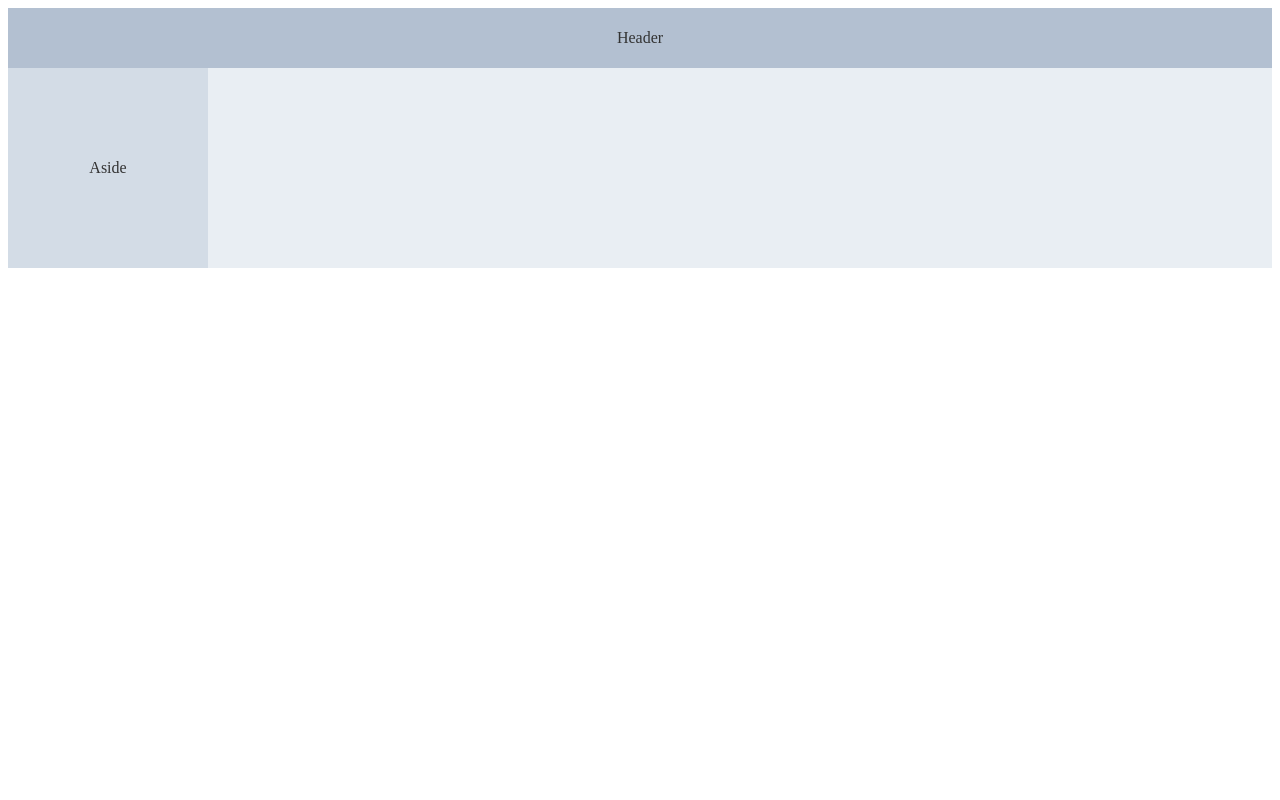
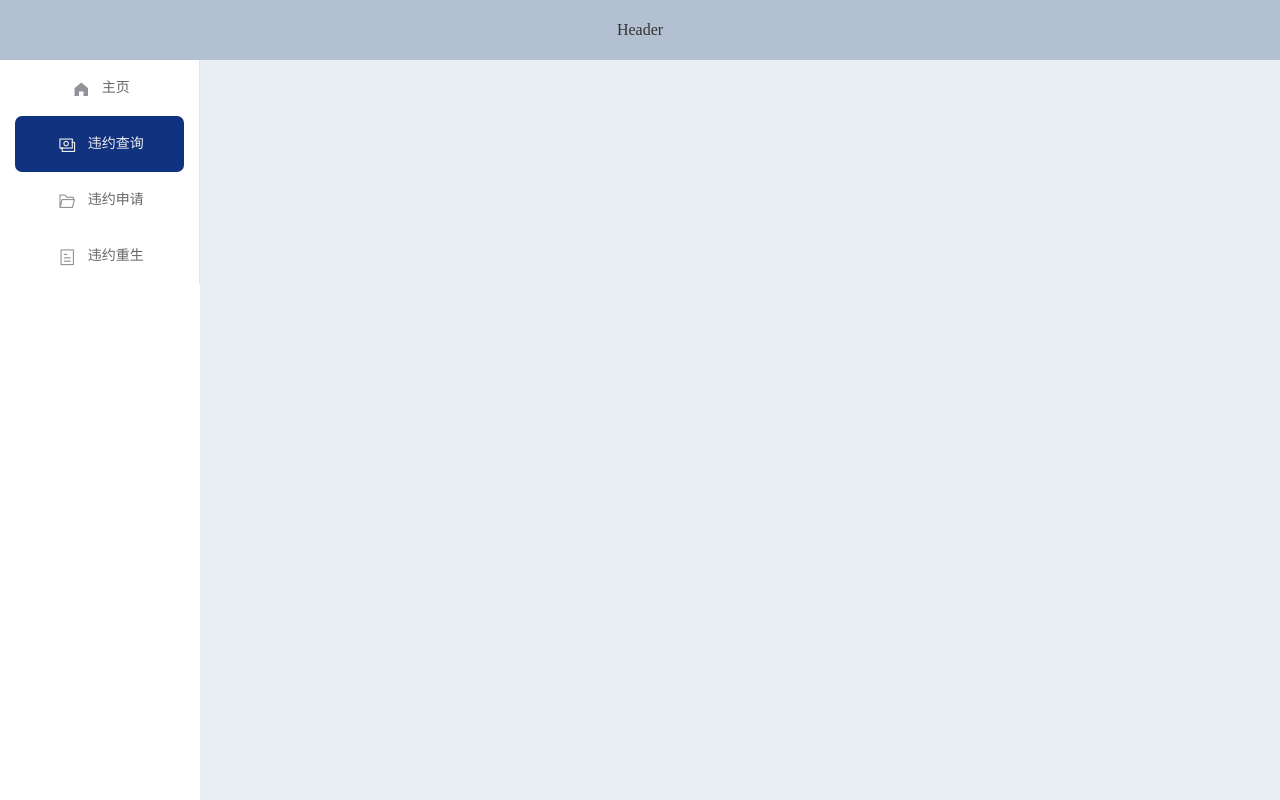
Before and after one commit to cyyyy-y/customer_fronted, a Vue app: page /DefaultQueries in a window 1280 px wide. Built offline with nearby package versions, Linux system fonts and the light colour scheme.

Commit message:
'侧边栏完善'

```diff
--- a/package.json
+++ b/package.json
@@ -10,6 +10,7 @@
   "dependencies": {
     "core-js": "^2.6.5",
     "element-ui": "^2.15.9",
+    "normalize.css": "^8.0.1",
     "vue": "^2.6.10",
     "vue-router": "^3.0.3"
   },
--- a/src/components/index/Index.vue
+++ b/src/components/index/Index.vue
@@ -2,7 +2,25 @@
   <el-container>
     <el-header>Header</el-header>
     <el-container>
-      <el-aside width="200px">Aside</el-aside>
+      <el-aside width="200px">
+        <el-menu
+            router
+            unique-opened
+            mode="vertical"
+            background-color="#fff"
+            text-color="#666"
+            active-text-color="#eee"
+            :default-active="$route.path">
+          <el-menu-item v-for="item in isAdmin ? menuAdmin : menuStaff"
+                        :key="item.name"
+                        :index="item.routerPath">
+            <template slot="title">
+              <i :class=item.icon></i>
+              {{item.name}}
+            </template>
+          </el-menu-item>
+        </el-menu>
+      </el-aside>
       <el-main>
         <router-view  />
       </el-main>
@@ -12,7 +30,26 @@
 
 <script>
 export default {
-  name: "Index"
+  name: "Index",
+  data() {
+    return {
+      isAdmin: false,
+      menuStaff: [
+        { routerPath: "/staff/StaffHome", name: "主页", icon: "el-icon-s-home" },
+        { routerPath: "/DefaultQueries", name: "违约查询", icon: "el-icon-money" },
+        { routerPath: "/staff/DefaultApplication", name: "违约申请", icon: "el-icon-folder-opened" },
+        { routerPath: "/staff/DefaultRebirth", name: "违约重生", icon: "el-icon-tickets" },
+      ],
+      menuAdmin: [
+        { routerPath: "/admin/AdminHome", name: "主页", icon: "el-icon-s-home" },
+        { routerPath: "/DefaultQueries", name: "违约查询", icon: "el-icon-money" },
+        { routerPath: "/admin/DefaultAudit", name: "违约审核", icon: "el-icon-folder-opened" },
+        { routerPath: "/admin/RebirthAudit", name: "重生审核", icon: "el-icon-tickets" },
+        { routerPath: "/admin/ReasonManagement", name: "原因管理", icon: "el-icon-film" },
+        { routerPath: "/admin/DataStatistics", name: "数据统计", icon: "el-icon-pie-chart" },
+      ],
+    }
+  }
 }
 </script>
 
@@ -25,10 +62,9 @@ export default {
 }
 
 .el-aside {
-  background-color: #D3DCE6;
   color: #333;
   text-align: center;
-  line-height: 200px;
+  height: calc(100vh - 60px);
 }
 
 .el-main {
@@ -38,8 +74,19 @@ export default {
   line-height: 160px;
 }
 
-body > .el-container {
-  margin-bottom: 40px;
+</style>
+<style>
+.el-menu .is-active {
+  background-color: #11327f!important;
 }
-
+.el-menu-item {
+  margin: 0 15px 0 15px!important;
+  border-radius: 7px!important;
+}
+.el-menu-item:focus:hover {
+  background-color: #11327f!important;
+}
+.el-menu-item:hover {
+  background-color: #eee!important;
+}
 </style>
--- a/src/main.js
+++ b/src/main.js
@@ -4,6 +4,7 @@ import ElementUI from 'element-ui';
 import 'element-ui/lib/theme-chalk/index.css';
 import VueRouter from 'vue-router'
 import router from "./router";
+import 'normalize.css/normalize.css'
 
 Vue.config.productionTip = false
 Vue.use(VueRouter)
--- a/src/router.js
+++ b/src/router.js
@@ -67,7 +67,6 @@ export default new Router({
           path: '/staff/DefaultApplication',
           component: DefaultApplication
         },
-
       ]
     }]
 })
```
Also changed, not shown: 1 other file (tests, documents, lock files or other folders).
